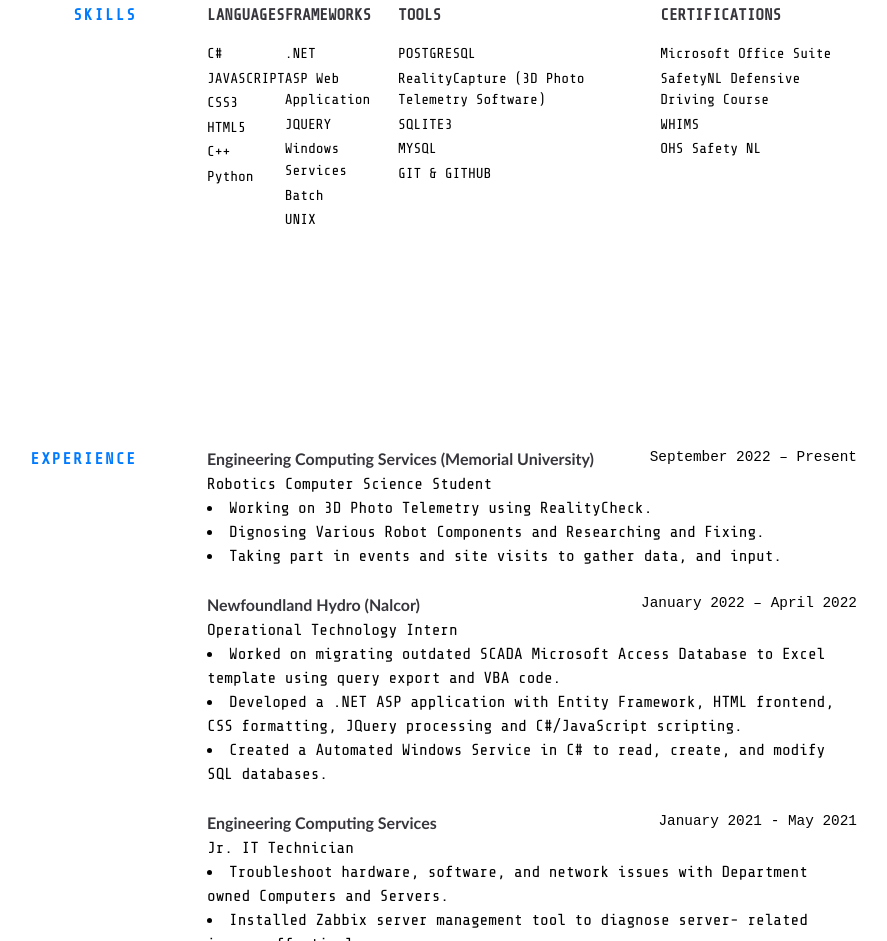
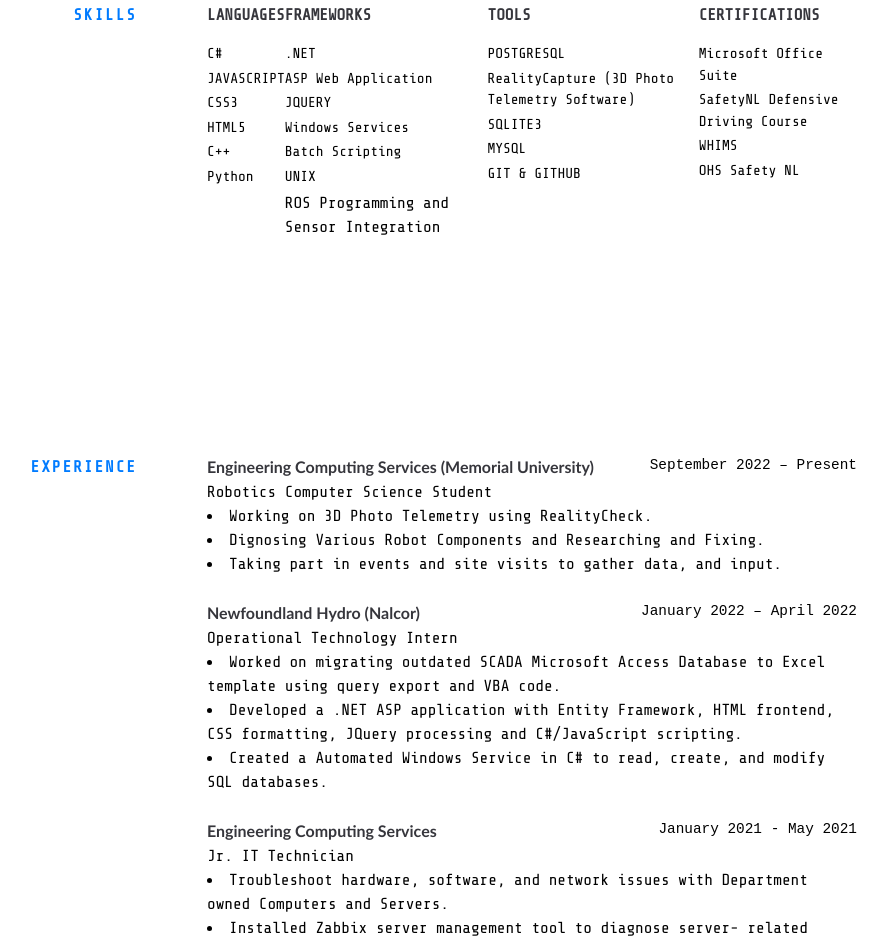
Before and after one commit to tvaidya99/tanmayhtml.github.io, a plain HTML site: page index.html in a window 1280 px wide. Shown: the part 1488-2429 px from the top of the page, without its empty margins (158-1045 px from the left). Drawn offline with nearby package versions, Linux system fonts and the light colour scheme.

```diff
--- a/index.html
+++ b/index.html
@@ -111,8 +111,9 @@
 						<li class="skillz_category_item">ASP Web Application</li>
 						<li class="skillz_category_item">JQUERY</li>
 						<li class="skillz_category_item">Windows Services</li>
-						<li class="skillz_category_item">Batch</li>
+						<li class="skillz_category_item">Batch Scripting</li>
 						<li class="skillz_category_item">UNIX</li>
+						<li class="skillz_catagory_item">ROS Programming and Sensor Integration</li>
 					</ul>
 				</div>
 
```
